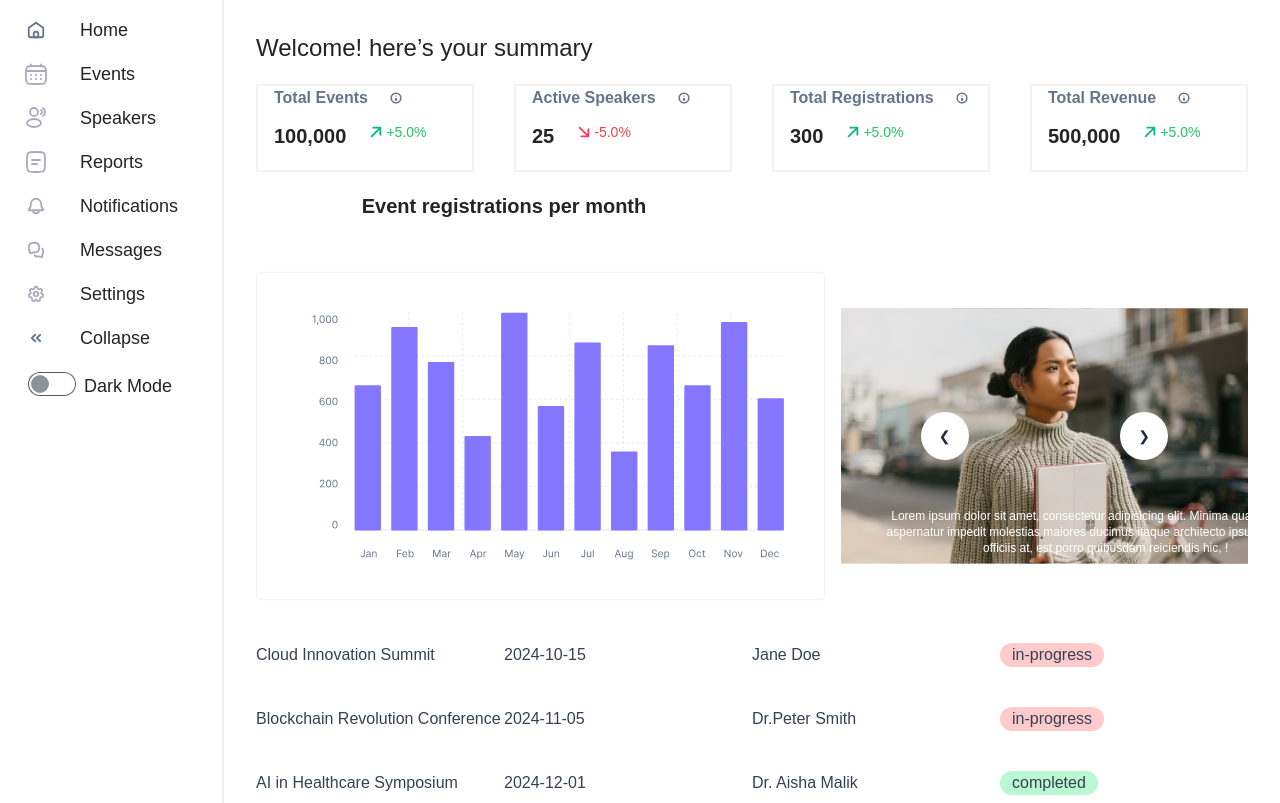
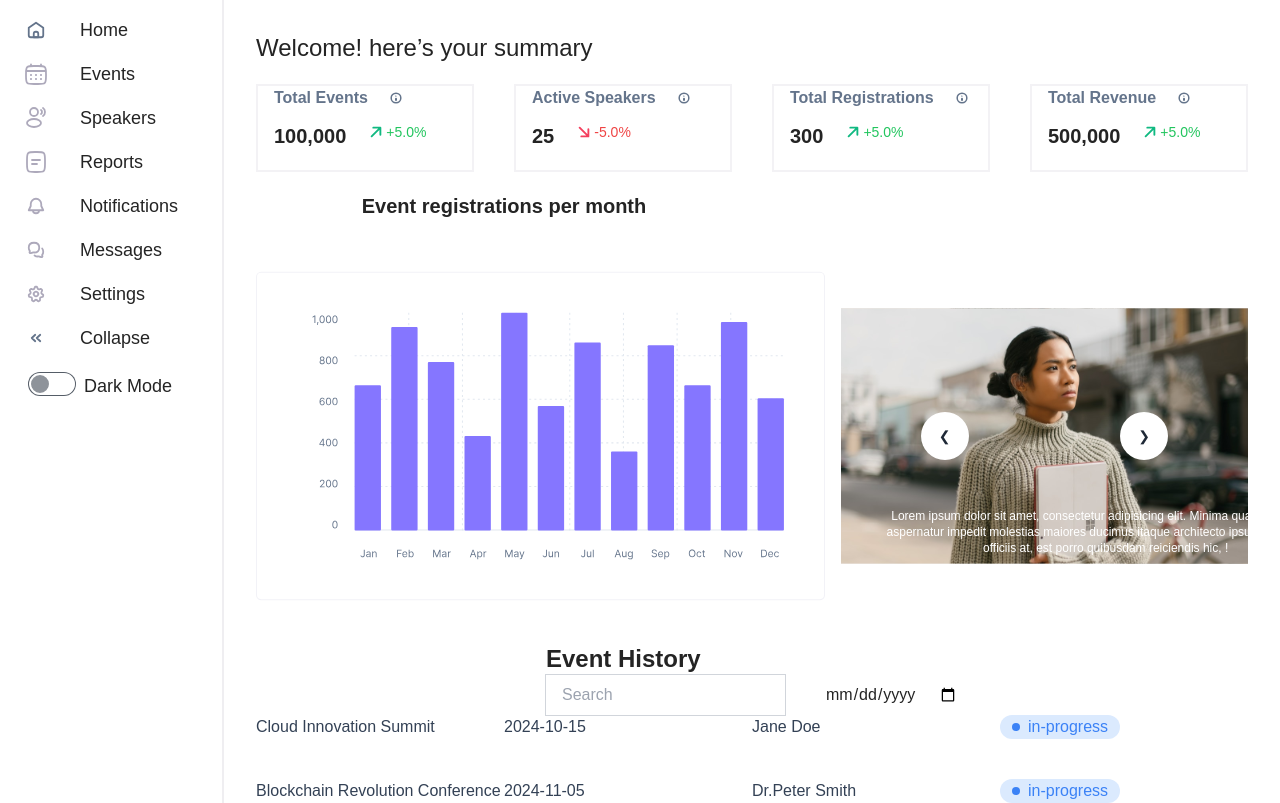
Before and after one commit to Daniel264/alphatwelve, a React (Vite) app: page / in a window 1280 px wide. Shown: the top 803 px of the page. Built offline with nearby package versions, Linux system fonts and the light colour scheme; a web font is replaced by a local one.

Commit message:
Refactor the events status bar

```diff
--- a/src/App.tsx
+++ b/src/App.tsx
@@ -1,3 +1,4 @@
+import EventHistory from "./components/EventHistory";
 import Events from "./components/Events";
 import Hero from "./components/Hero";
 import Menu from "./components/Menu";
@@ -14,6 +15,7 @@ function App() {
             <div className="w-full min-h-[100vh] p-4 md:p-8 flex-col items-center flex">
                 <Summary />
                 <Hero />
+                <EventHistory />
                 <Events />
                 <Pagination />
             </div>
--- /dev/null
+++ b/src/components/EventHistory.tsx
@@ -0,0 +1,21 @@
+import React from "react";
+
+const EventHistory = () => {
+    return (
+        <div>
+            <h2 className="font-semibold text-2xl">Event History</h2>
+            <div className="flex gap-10">
+                <input
+                    type="text"
+                    name="search"
+                    className="bg-inherit outline outline-[1px] outline-gray-300 px-4 py-2 w-full"
+                    id="search"
+                    placeholder="Search"
+                />
+                <input type="date" name="" className="bg-inherit" placeholder="Date" id="" />
+            </div>
+        </div>
+    );
+};
+
+export default EventHistory;
--- a/src/components/Events.tsx
+++ b/src/components/Events.tsx
@@ -28,11 +28,14 @@ const Events = () => {
                     <span>{item.name}</span>
                     <span>{item.date}</span>
                     <span>{item.speaker}</span>
-                    <span
-                        className={`${item.Status === "completed" ? "bg-green-200" : "bg-red-200"} rounded-badge px-3 w-fit`}
+                    <div
+                        className={`${item.Status === "completed" ? "bg-[#D1FAE5] text-[#10B981]" : "bg-[#DBEAFE] text-[#3B82F6]"} gap-2 items-center justify-center flex-row h-fit flex rounded-badge px-3 w-fit`}
                     >
+                        <div
+                            className={`w-2 h-2 rounded-full ${item.Status === "completed" ? "bg-[#10B981]" : "bg-[#3B82F6]"}`}
+                        ></div>
                         {item.Status}
-                    </span>
+                    </div>
                 </div>
             ))}
             <dialog
```
